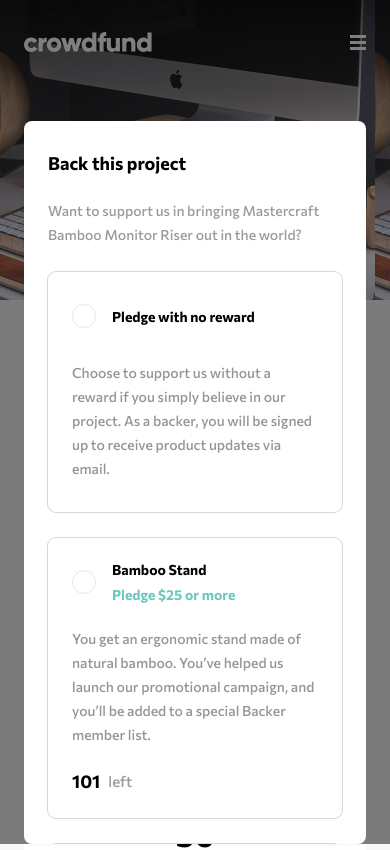
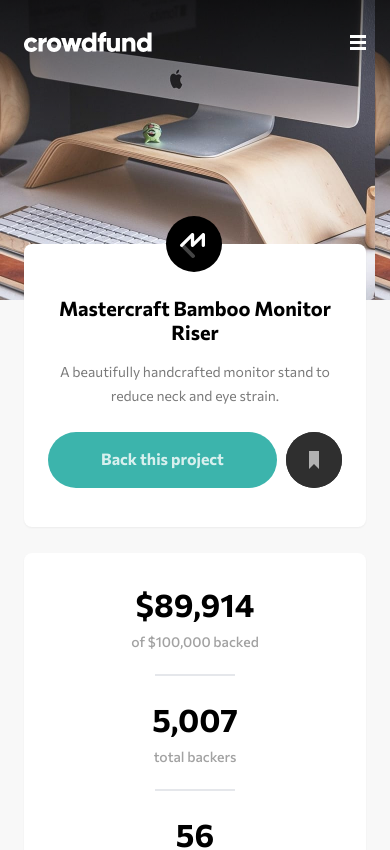
Before and after one commit to muflihanto/frontendmentor, a Next.js app: page /crowdfunding-product-page in a window 390 px wide. Shown: the top 850 px of the page. Built offline with nearby package versions, Linux system fonts and the light colour scheme.

Commit message:
crowdfunding-product-page: + add initial SuccessModal component + wrap modals inside Modals component + move Main component to an independent file * Adjust mobile menu height + add more functionalities to SelectionModal, Overview, and About component

```diff
--- a/components/crowdfunding-product-page/Header.jsx
+++ b/components/crowdfunding-product-page/Header.jsx
@@ -7,12 +7,12 @@ const NavItem = ({ text, hr }) => {
       <li className="px-6">
         <a
           href=""
-          className="font-medium text-crowdfunding-neutral-200"
+          className="font-medium text-crowdfunding-neutral-200 text-[18px]"
         >
           {text}
         </a>
       </li>
-      {hr && <hr />}
+      {hr && <hr className="mb-[1px]" />}
     </>
   );
 };
@@ -77,8 +77,8 @@ export default function Header(props) {
             handleClick={handleClick}
             isMenuOpen={isMenuOpen}
           />
-          <nav className="absolute right-0 invisible opacity-0 top-10 peer-aria-expanded:visible peer-aria-expanded:opacity-100 transition-all w-[calc(min(100vw,375px)-48px)]">
-            <ul className="flex flex-col gap-4 py-6 bg-white rounded-lg">
+          <nav className="absolute right-0 invisible opacity-0 top-[53px] peer-aria-expanded:visible peer-aria-expanded:opacity-100 transition-all w-[calc(min(100vw,375px)-48px)] z-20 shadow-md">
+            <ul className="flex flex-col gap-[21px] pt-[22px] bg-white rounded-lg pb-[22px]">
               {["About", "Discover", "Get Started"].map((el, index) => {
                 return (
                   <NavItem
--- /dev/null
+++ b/components/crowdfunding-product-page/Main.jsx
@@ -0,0 +1,56 @@
+import { useCallback, useEffect, useState } from "react";
+import About from "./ProjectAbout";
+import Overview from "./ProjectOverview";
+import Statistic from "./ProjectStatistic";
+import SelectionModal from "./SelectionModal";
+import SuccessModal from "./SuccessModal";
+import Modals from "./Modals";
+
+export default function Main(props) {
+  const [isSelectionModalOpen, setIsSelectionModalOpen] = useState(false);
+  const [isSuccessModalOpen, setIsSuccessModalOpen] = useState(false);
+  const [selectedOption, setSelectedOption] = useState(null);
+
+  useEffect(() => {
+    if (isSelectionModalOpen || isSuccessModalOpen) {
+      document.body.style.overflow = "hidden";
+    } else {
+      document.body.style.overflow = "auto";
+    }
+  }, [isSelectionModalOpen, isSuccessModalOpen]);
+
+  const openSelectionModal = useCallback((e) => {
+    setSelectedOption(parseInt(e.target.value));
+    setIsSelectionModalOpen(true);
+  }, []);
+
+  return (
+    <div className="relative -top-14">
+      <Overview openSelectionModal={openSelectionModal} />
+      <Statistic />
+      <About openSelectionModal={openSelectionModal} />
+      <Modals>
+        {isSelectionModalOpen && (
+          <SelectionModal
+            close={() => {
+              setIsSelectionModalOpen(false);
+            }}
+            submit={(e) => {
+              e.preventDefault();
+              setIsSelectionModalOpen(false);
+              setIsSuccessModalOpen(true);
+            }}
+            initialSelection={selectedOption}
+          />
+        )}
+        {isSuccessModalOpen && (
+          <SuccessModal
+            close={() => {
+              setIsSuccessModalOpen(false);
+            }}
+          />
+        )}
+      </Modals>
+    </div>
+  );
+}
--- /dev/null
+++ b/components/crowdfunding-product-page/Modals.jsx
@@ -0,0 +1,14 @@
+import { useEffect, useRef, useState } from "react";
+import { createPortal } from "react-dom";
+
+export default function Portal(props) {
+  const ref = useRef(null);
+  const [mounted, setMounted] = useState(false);
+
+  useEffect(() => {
+    ref.current = document.body;
+    setMounted(true);
+  }, []);
+
+  return mounted && ref.current ? createPortal(<>{props.children}</>, ref.current) : null;
+}
--- a/components/crowdfunding-product-page/ProjectAbout.jsx
+++ b/components/crowdfunding-product-page/ProjectAbout.jsx
@@ -16,6 +16,8 @@ export default function About(props) {
               <Reward
                 key={index}
                 data={el}
+                value={index}
+                openSelectionModal={props.openSelectionModal}
               />
             );
           }
@@ -25,7 +27,7 @@ export default function About(props) {
   );
 }
 
-function Reward({ data }) {
+function Reward({ data, value, openSelectionModal }) {
   const { name, startsFrom, details, stock } = data;
   return (
     <div className={`px-[23px] pt-[21px] border rounded-lg pb-[23px] ${stock === 0 && "opacity-50 select-none"}`}>
@@ -36,7 +38,14 @@ function Reward({ data }) {
         <span className="text-[32px] font-bold">{stock}</span>
         <span className="text-crowdfunding-neutral-100/75 text-[15px] font-medium">left</span>
       </p>
-      <button className={`text-white/90 mt-[19px] rounded-full font-bold text-[14px] w-[157px] h-[48px] ${stock === 0 ? "bg-crowdfunding-neutral-100/75 cursor-default" : "bg-crowdfunding-primary-100"}`}>{stock === 0 ? "Out of Stock" : "Select Reward"}</button>
+      <button
+        className={`text-white/90 mt-[19px] rounded-full font-bold text-[14px] w-[157px] h-[48px] ${stock === 0 ? "bg-crowdfunding-neutral-100/75 cursor-default" : "bg-crowdfunding-primary-100"}`}
+        value={value}
+        onClick={openSelectionModal}
+        disabled={stock === 0}
+      >
+        {stock === 0 ? "Out of Stock" : "Select Reward"}
+      </button>
     </div>
   );
 }
--- a/components/crowdfunding-product-page/ProjectOverview.jsx
+++ b/components/crowdfunding-product-page/ProjectOverview.jsx
@@ -16,7 +16,13 @@ export default function Overview(props) {
         <h1 className="font-bold text-[20px] px-1 leading-[24px]">Mastercraft Bamboo Monitor Riser</h1>
         <p className="text-[14px] mt-[16px] leading-[24px] text-crowdfunding-neutral-100">A beautifully handcrafted monitor stand to reduce neck and eye strain.</p>
         <div className="mt-6 h-[56px] flex justify-between">
-          <button className="rounded-full text-white/80 font-bold pb-[2px] bg-crowdfunding-primary-100 w-[calc(100%-56px-9px)]">Back this project</button>
+          <button
+            className="rounded-full text-white/80 font-bold pb-[2px] bg-crowdfunding-primary-100 w-[calc(100%-56px-9px)]"
+            onClick={props.openSelectionModal}
+            value={null}
+          >
+            Back this project
+          </button>
           <button className="w-[56px] h-[56px] bg-crowdfunding-neutral-200/[82%] rounded-full">
             <svg
               width="56"
--- a/components/crowdfunding-product-page/SelectionModal.js
+++ b/components/crowdfunding-product-page/SelectionModal.js
@@ -3,43 +3,69 @@ import Card from "./Card";
 import supportType from "./supportType.json";
 
 export default function SelectionModal(props) {
-  const [selected, setSelected] = useState("");
+  const [selected, setSelected] = useState(props.initialSelection || "");
+  const [pledge, setPledge] = useState(props.initialSelection ? supportType[props.initialSelection].startsFrom : 0);
+
   return (
-    <div className="absolute top-0 left-0 flex pt-[121px] justify-center w-screen h-screen bg-black/50">
-      <Card className="h-full px-6 py-[29px] overflow-scroll">
+    <div className="font-commissioner fixed top-0 left-0 flex pt-[121px] justify-center w-screen h-full bg-black/50">
+      <Card className="h-[90%] px-6 py-[29px] overflow-scroll">
         <div>
-          <h2 className="font-bold text-[18px]">Back this project</h2>
+          <div className="flex items-center justify-between">
+            <h2 className="font-bold text-[18px]">Back this project</h2>
+            <button
+              className="pt-[1px]"
+              onClick={props.close}
+            >
+              <svg
+                width="15"
+                height="15"
+                xmlns="http://www.w3.org/2000/svg"
+              >
+                <path
+                  d="M11.314 0l2.828 2.828L9.9 7.071l4.243 4.243-2.828 2.828L7.07 9.9l-4.243 4.243L0 11.314 4.242 7.07 0 2.828 2.828 0l4.243 4.242L11.314 0z"
+                  fill="#000"
+                  fillRule="evenodd"
+                  opacity=".4"
+                />
+              </svg>
+            </button>
+          </div>
           <p className="text-[14px] font-medium mt-[22px] text-crowdfunding-neutral-100/75 leading-[24px]">Want to support us in bringing Mastercraft Bamboo Monitor Riser out in the world?</p>
         </div>
-        <form className="flex flex-col mt-[25px] gap-[26px] group">
+        <form
+          className="flex flex-col mt-[25px] gap-[26px] group"
+          onSubmit={props.submit}
+        >
           {supportType.map((el, index) => {
             return (
               <div
                 key={index}
-                className={`px-[24px] pt-[21px] pb-[23px] rounded-lg first:pt-8 first:pb-[31px] ring-1 -outline-offset-1 group ${selected === index ? "outline ring-crowdfunding-primary-100 outline-crowdfunding-primary-100  ring-inset outline-2" : "ring-crowdfunding-neutral-100/30"}`}
-                tabIndex={0}
+                className={`px-[24px] pt-[21px] pb-[23px] rounded-lg first:pt-8 first:pb-[31px] ring-1 -outline-offset-1 group ${el.stock !== 0 && index === selected ? "outline ring-crowdfunding-primary-100 outline-crowdfunding-primary-100 ring-inset outline-2" : "ring-crowdfunding-neutral-100/30"} ${el.stock === 0 && "opacity-50"}`}
               >
-                <div className="flex items-center gap-4">
+                <label
+                  htmlFor={`reward${index}`}
+                  className={`${el.stock !== 0 && "hover:cursor-pointer"} flex items-center gap-4`}
+                >
                   <input
                     type="radio"
                     value={index}
                     name="reward"
                     id={`reward${index}`}
-                    checked={index === selected}
+                    checked={el.stock && el.stock > 0 && index === selected}
                     className="hidden peer/reward"
+                    onChange={(e) => {
+                      setSelected(index);
+                      setPledge(el.startsFrom);
+                    }}
+                    disabled={el.stock === 0}
                   />
-                  <div className="flex items-center justify-center w-6 bg-white border rounded-full aspect-square peer-checked/reward:bg-crowdfunding-primary-100 peer-checked/reward:bg-clip-content peer-checked/reward:p-[5px]"></div>
-                  <label
-                    htmlFor={`reward${index}`}
-                    className="hover:cursor-pointer"
-                    onClick={() => {
-                      setSelected(index);
-                    }}
-                  >
+                  {/* TODO: change bg-clip with before pseudo-element */}
+                  <div className="flex items-center justify-center w-6 bg-white border rounded-full aspect-square peer-checked/reward:bg-crowdfunding-primary-100 peer-checked/reward:bg-clip-content peer-checked/reward:p-[5px]" />
+                  <div>
                     <h3 className="font-bold text-[14px]">{el.name}</h3>
                     {el.startsFrom > 0 && <p className="font-bold text-[14px] text-crowdfunding-primary-100/75 mt-1">Pledge ${el.startsFrom} or more</p>}
-                  </label>
-                </div>
+                  </div>
+                </label>
                 <p className="group-first:mt-[33px] mt-[22px] leading-[24px] text-[14px] font-medium text-crowdfunding-neutral-100/80">{el.details}</p>
                 {el.stock >= 0 && (
                   <p className="flex gap-2 mt-[21px] items-center">
@@ -47,7 +73,7 @@ export default function SelectionModal(props) {
                     <span className="font-medium text-crowdfunding-neutral-100/75 text-[15px]">left</span>
                   </p>
                 )}
-                {selected === index && (
+                {el.stock !== 0 && index === selected && (
                   <div className="mt-[22px]">
                     <hr className="border-t-2 w-[calc(100%+46px)] -translate-x-[23px]" />
                     <p className="text-center mt-[27px] text-[14px] text-crowdfunding-neutral-100/75 font-medium">Enter your pledge</p>
@@ -62,7 +88,10 @@ export default function SelectionModal(props) {
                           name="pledge"
                           type="number"
                           min={el.startsFrom}
-                          defaultValue={el.startsFrom}
+                          value={pledge}
+                          onChange={(e) => {
+                            setPledge(parseInt(e.target.value));
+                          }}
                           className="w-[50%] h-[24px] font-bold text-[14px] rounded-full focus-within:outline-none bg-none"
                         />
                       </label>
--- /dev/null
+++ b/components/crowdfunding-product-page/SuccessModal.jsx
@@ -0,0 +1,40 @@
+import Card from "./Card";
+
+export default function SuccessModal(props) {
+  return (
+    <div className="fixed top-0 left-0 flex items-center justify-center w-screen h-screen font-commissioner bg-black/50">
+      <Card className="h-[382px] px-6 pt-[32px] overflow-scroll flex flex-col items-center justify-start">
+        <svg
+          width="64"
+          height="64"
+          xmlns="http://www.w3.org/2000/svg"
+        >
+          <g
+            fill="none"
+            fillRule="evenodd"
+          >
+            <circle
+              fill="#3CB3AB"
+              cx="32"
+              cy="32"
+              r="32"
+            />
+            <path
+              stroke="#FFF"
+              strokeWidth="5"
+              d="M20 31.86L28.093 40 44 24"
+            />
+          </g>
+        </svg>
+        <h2 className="mt-[20.5px] font-bold text-[19px] -tracking-[0.4px]">Thanks for your support!</h2>
+        <p className="mt-[22px] text-center text-[14px] text-crowdfunding-neutral-100/75 font-medium leading-[24px]">Your pledge brings us one step closer to sharing Mastercraft Bamboo Monitor Riser worldwide. You will get an email once our campaign is completed.</p>
+        <button
+          className="bg-crowdfunding-primary-100 w-[106px] -translate-x-[2px] rounded-full text-white/75 font-bold text-[14px] h-[48px] flex justify-center items-center mt-[31px]"
+          onClick={props.close}
+        >
+          Got it!
+        </button>
+      </Card>
+    </div>
+  );
+}
--- a/pages/crowdfunding-product-page.js
+++ b/pages/crowdfunding-product-page.js
@@ -1,10 +1,7 @@
 import dynamic from "next/dynamic";
 import Head from "next/head";
 import Header from "../components/crowdfunding-product-page/Header";
-import About from "../components/crowdfunding-product-page/ProjectAbout";
-import Overview from "../components/crowdfunding-product-page/ProjectOverview";
-import Statistic from "../components/crowdfunding-product-page/ProjectStatistic";
-import SelectionModal from "../components/crowdfunding-product-page/SelectionModal";
+import Main from "../components/crowdfunding-product-page/Main";
 // import Image from "next/image";
 const Slider = dynamic(() => import("../components/Slider"), { ssr: false });
 
@@ -18,76 +15,10 @@ export default function Crowdfunding(props) {
       <Main />
       {/* <Slider
         basePath="/crowdfunding-product-page/design/"
-        absolutePath="/crowdfunding-product-page/design/mobile-design-modal-selected.jpg"
+        absolutePath="/crowdfunding-product-page/design/mobile-menu.jpg"
+        // absolutePath="/crowdfunding-product-page/design/mobile-design-modal-selected.jpg"
+        // absolutePath="/crowdfunding-product-page/design/mobile-design-modal-completed.jpg"
       /> */}
-      <SelectionModal />
     </div>
   );
 }
-
-function Main(props) {
-  return (
-    <div className="relative -top-14">
-      <Overview />
-      <Statistic />
-      <About />
-      {`
-        <!-- Selection modal start -->
-
-        Back this project
-        Want to support us in bringing Mastercraft Bamboo Monitor Riser out in the world?
-
-        Pledge with no reward
-        Choose to support us without a reward if you simply believe in our project. As a backer,
-        you will be signed up to receive product updates via email.
-
-        Bamboo Stand
-        Pledge $25 or more
-        You get an ergonomic stand made of natural bamboo. You've helped us launch our promotional campaign, and
-        you’ll be added to a special Backer member list.
-        101 left
-
-        <!-- Selected pledge start -->
-        Enter your pledge
-        $25
-        Continue
-        <!-- Selected pledge end -->
-
-        Black Edition Stand
-        Pledge $75 or more
-        You get a Black Special Edition computer stand and a personal thank you. You’ll be added to our Backer
-        member list. Shipping is included.
-        64 left
-
-        <!-- Selected pledge start -->
-        Enter your pledge
-        $75
-        Continue
-        <!-- Selected pledge end -->
-
-        Mahogany Special Edition
-        Pledge $200 or more
-        You get two Special Edition Mahogany stands, a Backer T-Shirt, and a personal thank you. You’ll be added
-        to our Backer member list. Shipping is included.
-        0 left
-
-        <!-- Selected pledge  start -->
-        Enter your pledge
-        $200
-        Continue
-        <!-- Selected pledge end -->
-
-        <!-- Selection modal end -->
-
-        <!-- Success modal start -->
-
-        Thanks for your support!
-        Your pledge brings us one step closer to sharing Mastercraft Bamboo Monitor Riser worldwide. You will get
-        an email once our campaign is completed.
-        Got it!
-
-        <!-- Success modal end -->
-    `}
-    </div>
-  );
-}
```
